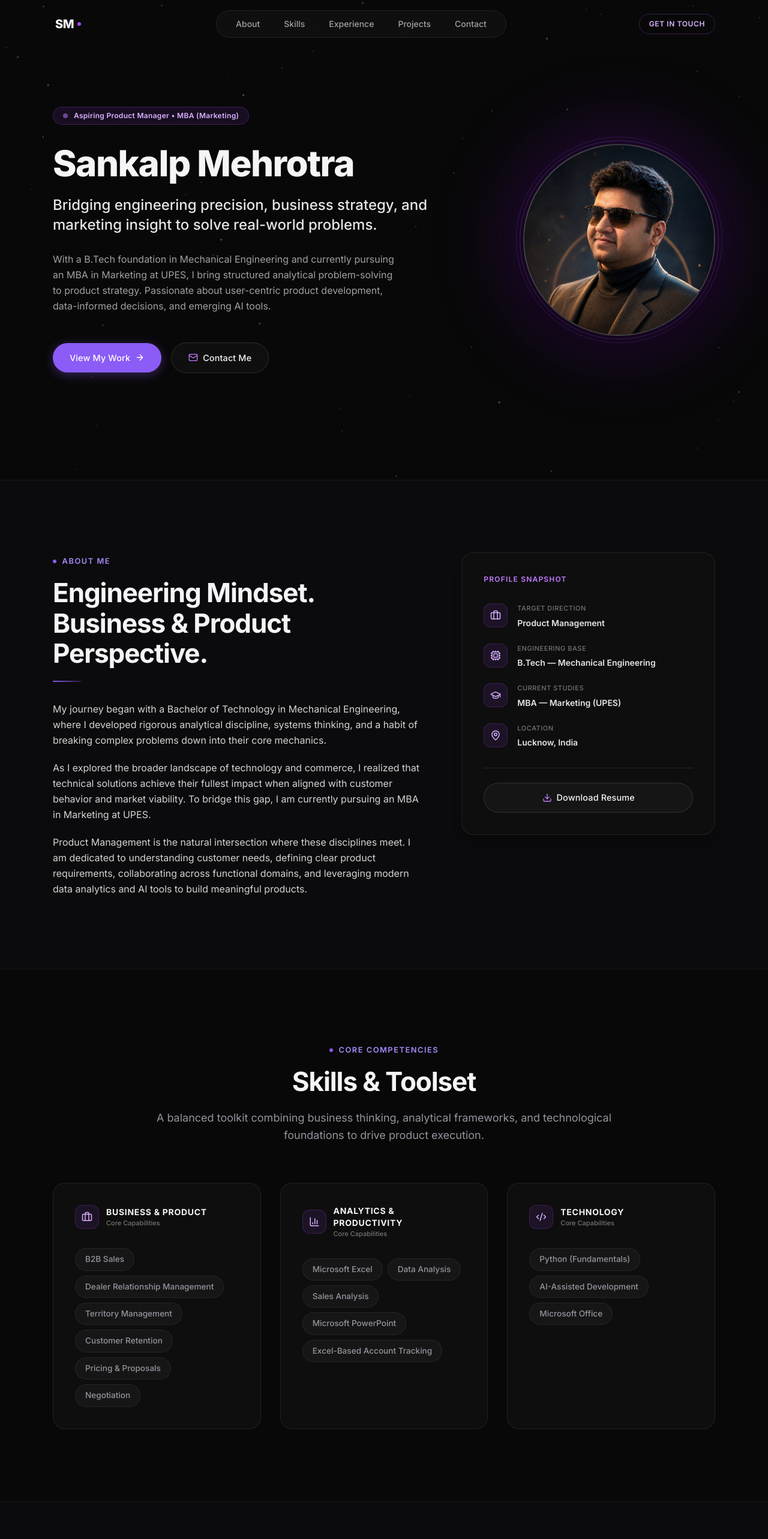
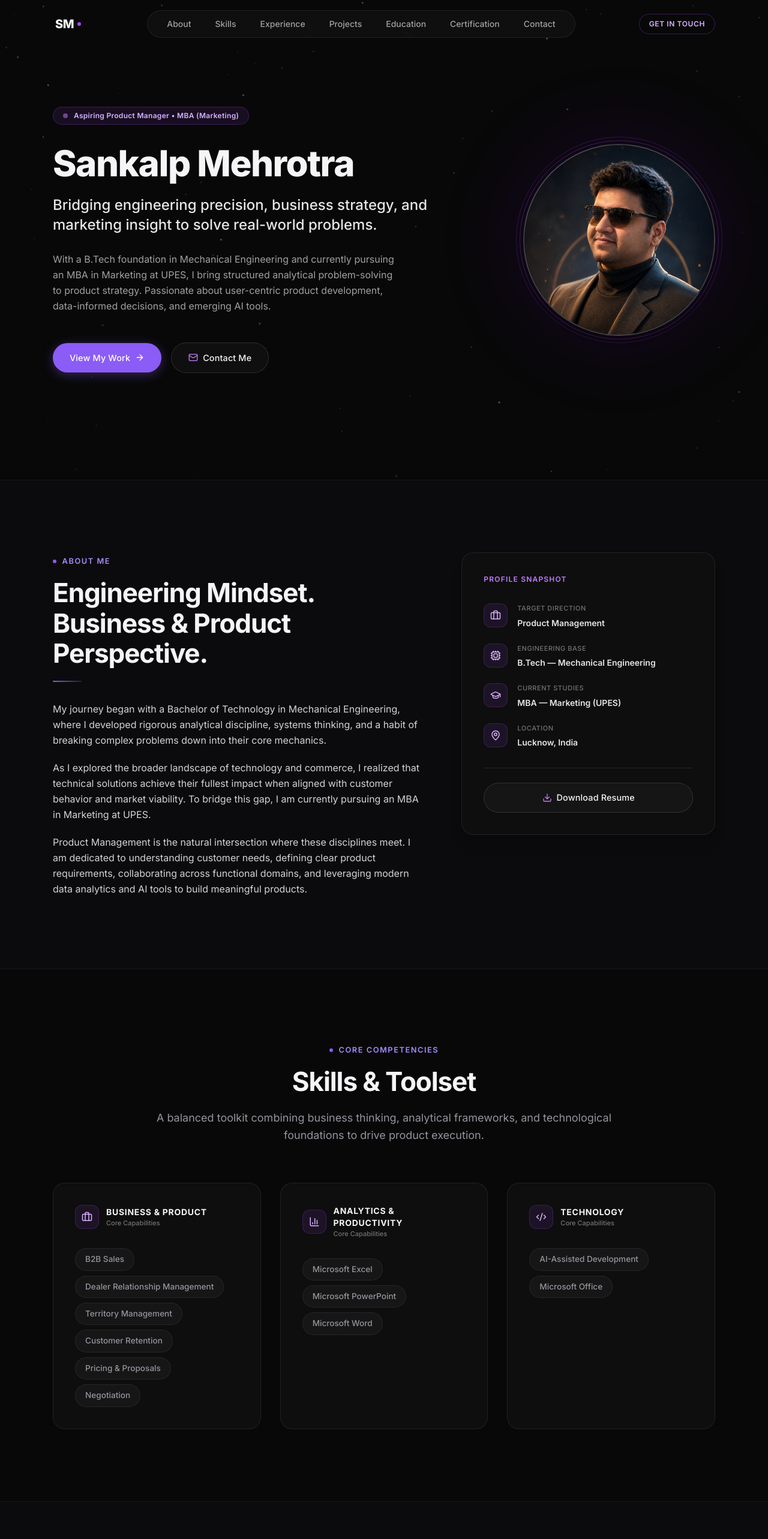
Before and after one commit to Shivamkr522/per_port, a Next.js app: page / in a window 1280 px wide. Shown: the top 2566 px of the page at 60% size. Built offline with nearby package versions, Linux system fonts and the light colour scheme.

Commit message:
updated Navbar, Skills section, Avatar-fix, and Experience

```diff
--- a/src/components/Certifications.tsx
+++ b/src/components/Certifications.tsx
@@ -76,7 +76,7 @@ export default function Certifications() {
   if (total === 0) return null;
 
   return (
-    <section className="section-padding relative overflow-hidden" ref={ref}>
+    <section id="certification" className="section-padding relative overflow-hidden" ref={ref}>
       <div className="section-container">
         {/* Section Header */}
         <motion.div
--- a/src/components/Education.tsx
+++ b/src/components/Education.tsx
@@ -10,7 +10,7 @@ export default function Education() {
   const isInView = useInView(ref, { once: true, margin: '-100px' });
 
   return (
-    <section className="bg-[#0b0b0d] border-t border-white/[0.05] section-padding" ref={ref}>
+    <section id="education" className="bg-[#0b0b0d] border-t border-white/[0.05] section-padding" ref={ref}>
       <div className="section-container">
         <motion.div
           initial={{ opacity: 0, y: 30 }}
--- a/src/components/Hero.tsx
+++ b/src/components/Hero.tsx
@@ -8,6 +8,7 @@ import { ArrowRight, Mail } from 'lucide-react';
 
 export default function Hero() {
   const [imageError, setImageError] = useState(false);
+  const [isAvatarHovered, setIsAvatarHovered] = useState(false);
   const hasCustomImage = Boolean(personal.profileImage) && !imageError;
 
   const scrollTo = (href: string) => {
@@ -88,26 +89,69 @@ export default function Hero() {
               animate={{ opacity: 1, scale: 1 }}
               transition={{ duration: 0.8, delay: 0.15, ease: [0.16, 1, 0.3, 1] }}
               className="relative"
+              onMouseEnter={() => setIsAvatarHovered(true)}
+              onMouseLeave={() => setIsAvatarHovered(false)}
             >
-              {/* Outer Ambient Glow */}
-              <div className="absolute -inset-6 rounded-full bg-purple-600/20 blur-3xl -z-10 pointer-events-none" />
+              {/* Outer Ambient Glow — intensifies on hover */}
+              <motion.div
+                className="absolute -inset-6 rounded-full bg-purple-600/20 blur-3xl -z-10 pointer-events-none"
+                animate={{
+                  opacity: isAvatarHovered ? 0.9 : 0.5,
+                  scale: isAvatarHovered ? 1.15 : 1,
+                }}
+                transition={{ duration: 0.5, ease: 'easeOut' }}
+              />
 
-              {/* Decorative Concentric Rings */}
-              <div className="absolute -inset-3 rounded-full border border-purple-500/20 pointer-events-none" />
-              <div className="absolute -inset-1.5 rounded-full border border-purple-500/30 pointer-events-none" />
+              {/* Decorative Concentric Rings — gently breathe outward on hover, the same lines moving rather than new ones appearing */}
+              <motion.div
+                className="absolute -inset-3 rounded-full border border-purple-500/20 pointer-events-none"
+                animate={
+                  isAvatarHovered
+                    ? { scale: [1, 1.12, 1], opacity: [1, 0.4, 1] }
+                    : { scale: 1, opacity: 1 }
+                }
+                transition={
+                  isAvatarHovered
+                    ? { duration: 4, repeat: Infinity, ease: 'easeInOut' }
+                    : { duration: 0.6, ease: 'easeOut' }
+                }
+              />
+              <motion.div
+                className="absolute -inset-1.5 rounded-full border border-purple-500/30 pointer-events-none"
+                animate={
+                  isAvatarHovered
+                    ? { scale: [1, 1.08, 1], opacity: [1, 0.5, 1] }
+                    : { scale: 1, opacity: 1 }
+                }
+                transition={
+                  isAvatarHovered
+                    ? { duration: 4, repeat: Infinity, ease: 'easeInOut', delay: 0.6 }
+                    : { duration: 0.6, ease: 'easeOut' }
+                }
+              />
 
               {/* Circular Avatar Container */}
               <div className="relative w-60 h-60 sm:w-72 sm:h-72 lg:w-80 lg:h-80 rounded-full overflow-hidden border-2 border-white/20 bg-gradient-to-br from-[#1c1c24] via-[#101014] to-[#0a0a0c] shadow-2xl flex items-center justify-center">
                 {hasCustomImage ? (
+                  <>
                     <Image
                       src={personal.profileImage}
                       alt={`${personal.name} - Aspiring Product Manager`}
                       fill
                       sizes="(min-width: 1024px) 320px, (min-width: 640px) 288px, 240px"
-                    className="object-cover"
+                      className="object-cover pointer-events-none select-none"
                       priority
+                      draggable={false}
                       onError={() => setImageError(true)}
                     />
+                    {/* Transparent overlay: blocks the browser's native image hover/save/drag affordances
+                        (e.g. Edge's inline download icon) by keeping the cursor over a plain div, not the <img> */}
+                    <div
+                      className="absolute inset-0 z-10"
+                      onContextMenu={(e) => e.preventDefault()}
+                      onDragStart={(e) => e.preventDefault()}
+                    />
+                  </>
                 ) : (
                   /* Intentional Designer Fallback */
                   <div className="flex flex-col items-center justify-center text-center p-6 select-none relative z-10">
--- a/src/components/Navbar.tsx
+++ b/src/components/Navbar.tsx
@@ -8,6 +8,8 @@ const navLinks = [
   { label: 'Skills', href: '#skills' },
   { label: 'Experience', href: '#experience' },
   { label: 'Projects', href: '#projects' },
+  { label: 'Education', href: '#education' },
+  { label: 'Certification', href: '#certification' },
   { label: 'Contact', href: '#contact' },
 ];
 
--- a/src/data/experience.ts
+++ b/src/data/experience.ts
@@ -23,7 +23,7 @@ export const experiences: Experience[] = [
       'Managed and grew B2B relationships with 80+ dealer accounts across assigned territory, strengthening customer retention and repeat-order cycles, supporting brand loyalty.',
       'Prepared and presented B2B custom pricing quotes and sales proposals for corporate clients, supporting pricing discussions and order conversion for 100+ units.',
       'Coordinated with warehouse and logistics teams for order fulfillment and supply chain coordination, ensuring accurate, on-time delivery of bulk orders.',
-      'Analyzed sales data across 80+ dealer accounts to identify top-performing products and underperforming territories, informing a territory realignment that recovered 15% of previously stalled accounts.',
+      'Performed sales data analysis across dealer accounts to identify top-performing products and underperforming territories, supporting territory management and targeted sales strategies.',
       'Resolved client escalations and service complaints directly, maintaining dealer trust and minimizing account churn across the assigned territory.',
     ],
     achievements: [],
--- a/src/data/skills.ts
+++ b/src/data/skills.ts
@@ -22,15 +22,13 @@ export const skillCategories: SkillCategory[] = [
     name: 'Analytics & Productivity',
     skills: [
       'Microsoft Excel',
-      'Data Analysis',
-      'Sales Analysis',
       'Microsoft PowerPoint',
-      'Excel-Based Account Tracking',
+      'Microsoft Word',
     ],
   },
   {
     id: 'technology',
     name: 'Technology',
-    skills: ['Python (Fundamentals)', 'AI-Assisted Development', 'Microsoft Office'],
+    skills: ['AI-Assisted Development', 'Microsoft Office'],
   },
 ];
```
Also changed, not shown: 2 other files (tests, documents, lock files or other folders). Lines whose indentation alone changed are shown as unchanged.
